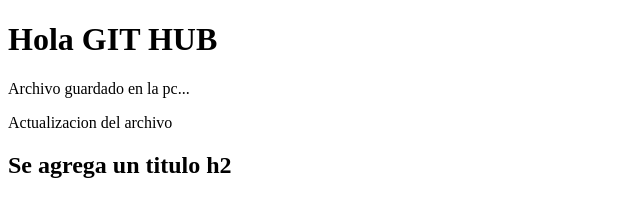
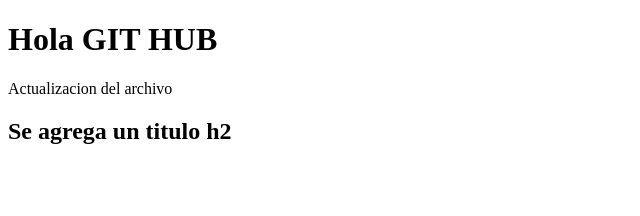
Before and after one commit to Isr43l/Hello-world, a plain HTML site: page index.html in a window 1280 px wide. Shown: the whole page, without its empty margins (0-640 px from the left). Drawn offline with Linux system fonts and the light colour scheme.

Commit message:
Se quita una linea

```diff
--- a/index.html
+++ b/index.html
@@ -6,7 +6,6 @@
 <body>
 	<h1>Hola GIT HUB</h1>
 
-	<p>Archivo guardado en la pc...</p>
 	<p>Actualizacion del archivo</p>
     <h2>Se agrega un titulo h2 </h2>
 
```
